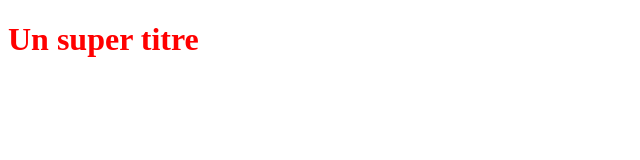
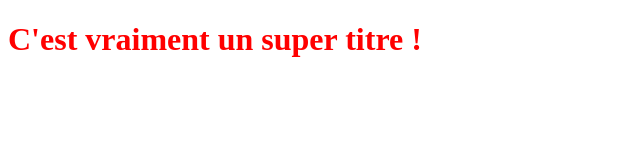
Before and after one commit to antoine4244/OpenclassroomsProject, a plain HTML site: page index.html in a window 1280 px wide. Shown: the whole page, without its empty margins (0-640 px from the left). Drawn offline with Linux system fonts and the light colour scheme.

Commit message:
Modification du titre H1

```diff
--- a/index.html
+++ b/index.html
@@ -5,6 +5,6 @@
    <link rel="stylesheet" type="text/css" href="styles.css">
 </head>
 <body>
-   <h1>Un super titre</h1>
+   <h1>C'est vraiment un super titre !</h1>
 </body>
 </html>
```
